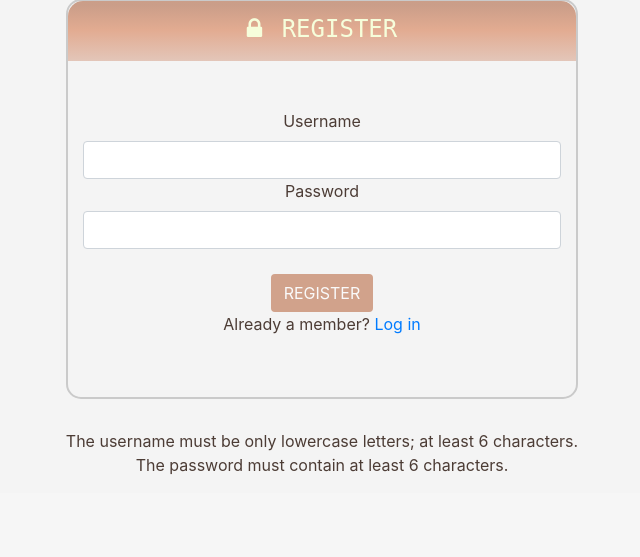
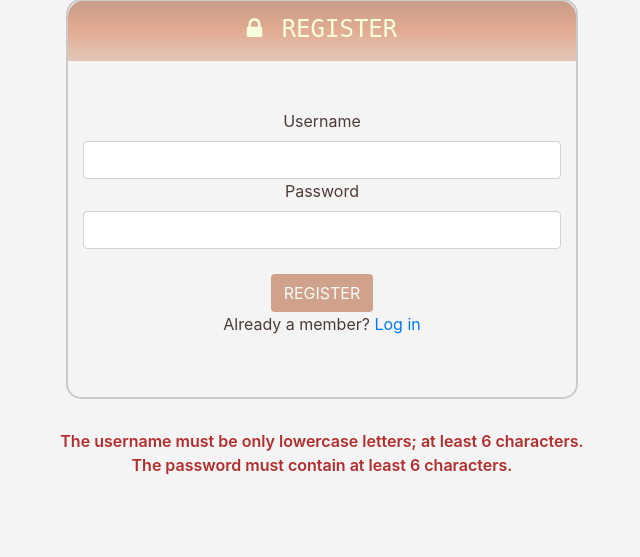
Before and after one commit to andreeaiosip/click-a-book, a Flask app: page /register in a window 1280 px wide. Shown: the part 434-991 px from the top of the page, without its empty margins (318-958 px from the left). Before the commit the page ends 909 px from the top, so only its background shows below. Run offline with Flask 2, Linux system fonts and the light colour scheme; some libraries are stand-ins or nearby versions.

Commit message:
Registration footer text colour updated

```diff
--- a/static/css/style.css
+++ b/static/css/style.css
@@ -221,6 +221,9 @@ font-weight: 700;
 
 .footer-registration {
     text-align: center;
+    color: #b32d2d;
+    margin-bottom: 80px;
+    font-weight: 600;
 }
 
 @media screen and (min-width: 768px){
```
